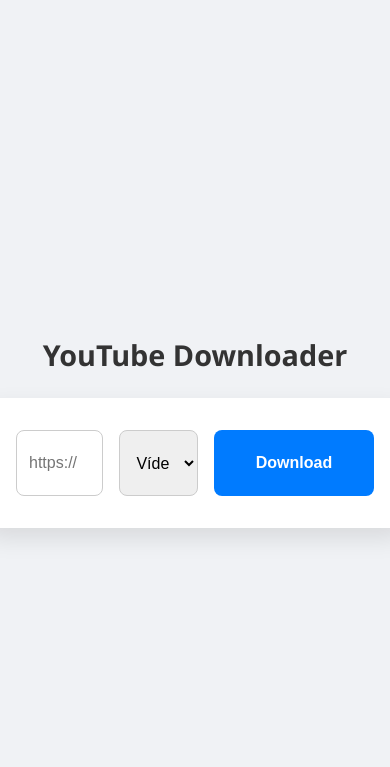
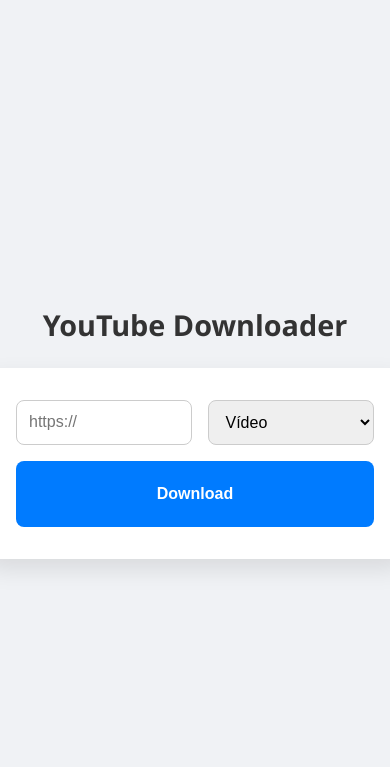
Before and after one commit to MoisesTedeschi/YouTube-Downloader-com-Flask, a Flask app: page / in a window 390 px wide. Shown: the top 767 px of the page. Run offline with Flask 3, Linux system fonts and the light colour scheme.

Commit message:
Fixed in responsive CSS.

```diff
--- a/static/css/styles.css
+++ b/static/css/styles.css
@@ -180,3 +180,16 @@
     transform: rotate(360deg);
   }
 }
+
+@media (max-width: 540px) {
+  .form-row {
+    flex-direction: column;
+  }
+  .form-row button {
+    width: 100%;
+  }
+  .history-item {
+    align-items: flex-start;
+    flex-direction: column;
+  }
+}
```
